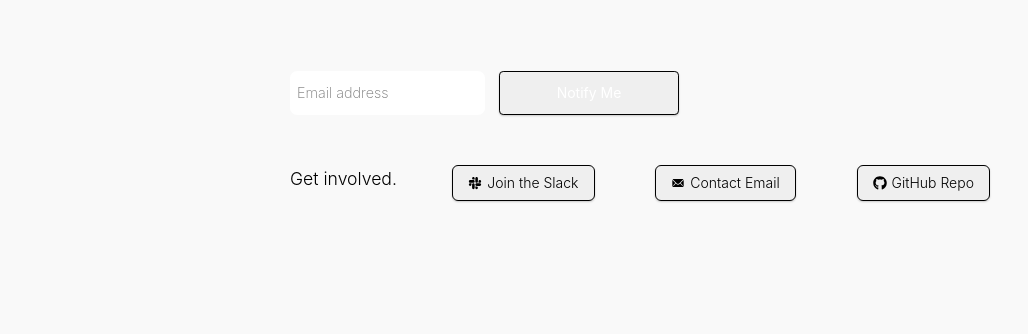
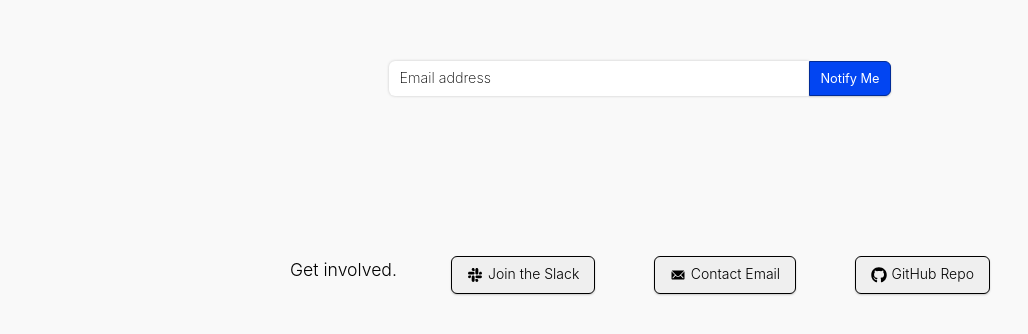
Before and after one commit to Neighbor-Army/help-with-covid, a Next.js app: page / in a window 1280 px wide. Shown: the part 390-724 px from the top of the page, without its empty margins (0-1028 px from the left). Built offline with nearby package versions, Linux system fonts and the light colour scheme; no server answers; a web font is replaced by a local one.

Commit message:
updates coming soon

```diff
--- a/components/layout/ComingSoon.js
+++ b/components/layout/ComingSoon.js
@@ -3,16 +3,22 @@ import "./ComingSoon.scss";
 import { FaGithub } from "react-icons/fa";
 import { FaSlack } from "react-icons/fa";
 import { IoIosMail } from "react-icons/io";
+import axios from "axios";
 
 const ComingSoon = () => {
     const [emailValue, setEmailValue] = useState("");
 
     const onSubmit = () => {
+        axios
+            .post("url", {email: emailValue})
+            .then(res=> console.log(res))
+            .catch(err=> console.log(err));
         console.log("We are submitting the form now with value", emailValue);
     };
 
     return (
         <div className="coming-soon">
+            {console.log()}
             <div className="coming-soon-header-wrap">
                 <h1>We are Coming Soon</h1>
                 <p>
@@ -24,7 +30,7 @@ const ComingSoon = () => {
                 <button className="offer-help">Offer Help</button>
             </div> */}
             </div>
-            <div className="email_form">
+            <form className="email_form">
                 <input
                     type="text"
                     name="email_address"
@@ -35,13 +41,15 @@ const ComingSoon = () => {
                         setEmailValue(event.target.value);
                     }}
                 />
-                <input
+                <button
                     type="submit"
                     value="Notify Me"
                     onMouseDown={onSubmit}
                     onClick={onSubmit}
-                />
-            </div>
+                >
+                    Notify Me
+                </button>
+            </form>
             <div className="coming-soon-footer-wrap">
                 <p style={{ paddingRight: "25px" }}>Get involved.</p>
                 <a
@@ -72,7 +80,7 @@ const ComingSoon = () => {
                         <button
                             style={{ display: "flex", alignContent: "center" }}
                         >
-                            <IoIosMail />{" "}
+                            <IoIosMail />
                             <p
                                 style={{
                                     lineHeight: "1",
@@ -83,7 +91,7 @@ const ComingSoon = () => {
                                 Contact Email
                             </p>
                         </button>
-                    </a>{" "}
+                    </a>
                 </div>
                 <br />
                 <div style={{ display: "flex", alignContent: "center" }}>
--- a/components/layout/ComingSoon.scss
+++ b/components/layout/ComingSoon.scss
@@ -57,23 +57,58 @@
                 padding: 10px 15px;
                 border: 1.5px solid $secondary-color;
                 border-radius: 6px;
+
+
             }
         }
     }
 
     .email_form {
-        display: flex;
         width: 700px;
         margin: 0 auto;
+        height: 35px;
+        text-align: center;
+        margin-bottom: 120px;
 
         input[type="text"] {
             @include text-field();
-            margin-right: 1em;
             color: #333;
+            width: 400px;
+            height: 100%;
+            @include rounded(0.07em);
+            padding: 0px 10px;
+            min-width: 180px;
+            font-size: 0.8rem;
+            font-weight: 300;
+            font-family: $font-family;
+            @include box-shadow(0, 0px, 3px, rgba(0, 0, 0, 0.2));
+            border-top-left-radius: 6px;
+            border-bottom-left-radius: 6px;
+            &::placeholder {
+                font-size: 0.9rem;
+                font-weight: 200;
+                font-family: $font-family;
+                color: black;
+
+
+            }
+            &:placeholder{
+              color: black;
+            }
         }
 
-        input[type="submit"] {
-            @include button(#000, $snow-white);
+        button {
+          @include button($primary-color, $snow-white);
+          background: $primary-color;
+          font-weight: 400;
+          padding: 0px 10px;
+          height: 100%;
+          font-size: .8rem;
+          border-radius: 0;
+          border-top-right-radius: 6px;
+          border-bottom-right-radius: 6px;
+
+          // line-height: .5;
         }
     }
 }
--- a/styles/_mixins.scss
+++ b/styles/_mixins.scss
@@ -19,17 +19,16 @@
     @include rounded();
 }
 
-@mixin button($color: $red, $text_color: $white) {
+@mixin button($color, $text_color) {
     display: inline-block;
     outline: none;
     cursor: pointer;
     text-align: center;
     text-decoration: none;
-    font: 14px/100% Arial, Helvetica, sans-serif;
-    padding: 1em 2em;
+    font-size: 1rem;
     font-weight: 400;
     font-family: $font-family;
-    @include rounded(.3em);
+    @include rounded(.2em);
     @include box-shadow(0, 1px, 2px, rgba(0, 0, 0, 0.2));
 
     color: $text_color !important;
--- a/styles/global.scss
+++ b/styles/global.scss
@@ -67,20 +67,3 @@ a:hover{
 a::selection{
     background-color: $primary-color;
 }
-
-input,
-textarea {
-    @include rounded(0.18em);
-    margin: 10px 0px;
-    padding: 8px 10px;
-    min-width: 180px;
-    font-size: 0.8rem;
-    font-weight: 300;
-    font-family: $font-family;
-
-    &::placeholder {
-        font-size: 0.9rem;
-        font-weight: 200;
-        font-family: $font-family;
-    }
-}
```
